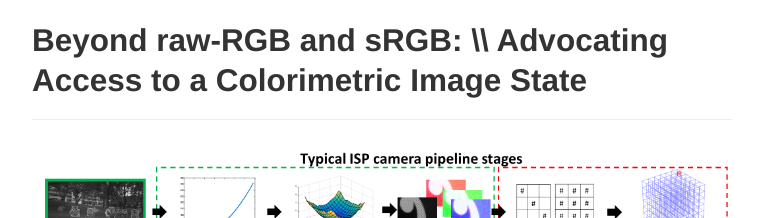
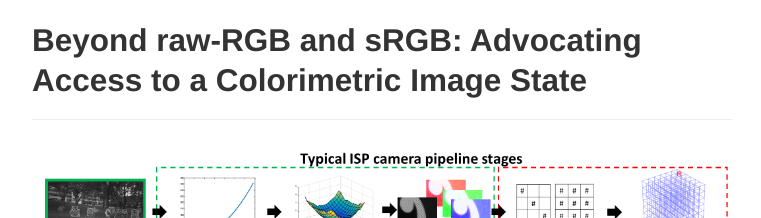
Before and after one commit to karaimer/beyond-rawRGB-sRGB, a Jekyll site: the page built from index.md, in a window 1280 px wide. Shown: the top 218 px of the page, without its empty margins (258-1019 px from the left). Built offline with Jekyll 4.4.1, drawn with Linux system fonts in a browser that asks for light colours.

```diff
--- a/index.md
+++ b/index.md
@@ -1,6 +1,6 @@
 ---
 layout: page
-title: Beyond raw-RGB and sRGB&#58; \\ Advocating Access to a Colorimetric Image State
+title: Beyond raw-RGB and sRGB&#58; Advocating Access to a Colorimetric Image State
 description: Project Site of CIC Paper "Beyond raw-RGB and sRGB&#58; Advocating Access to a Colorimetric Image State"
 author: Hakki Can Karaimer
 ---
```
